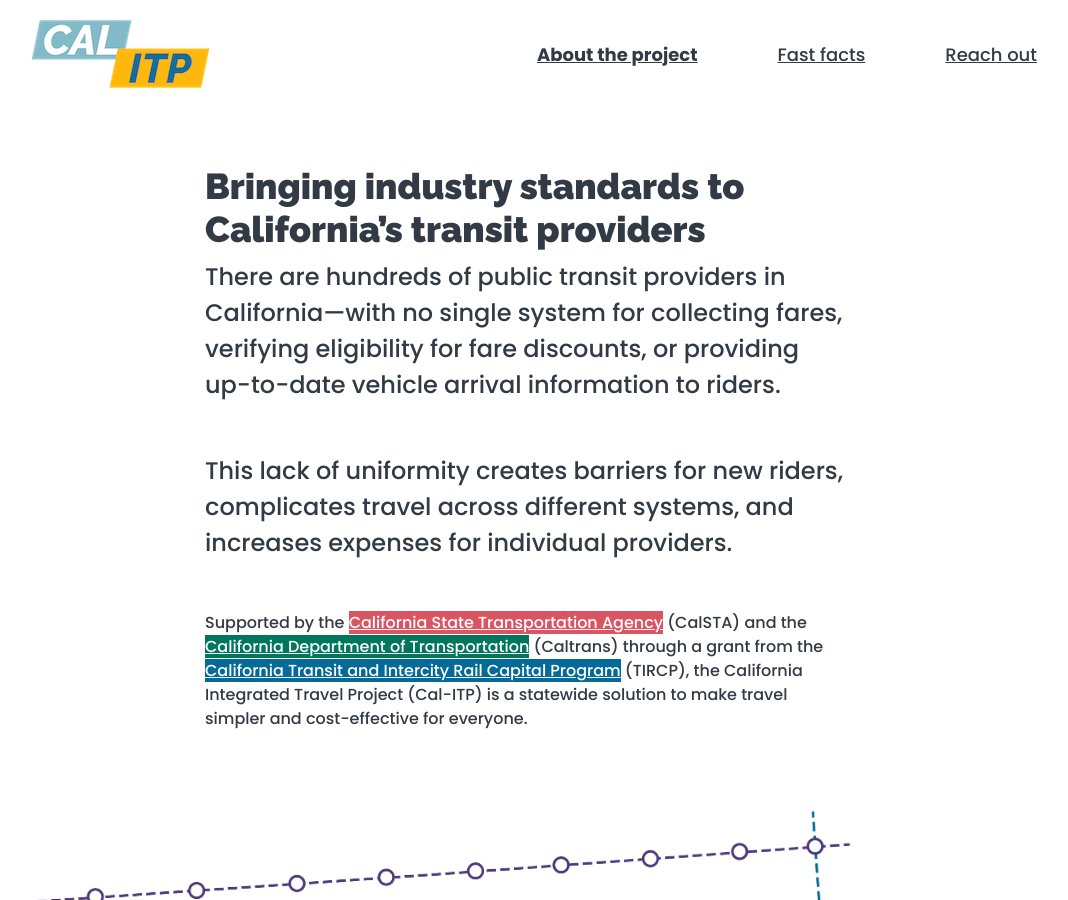
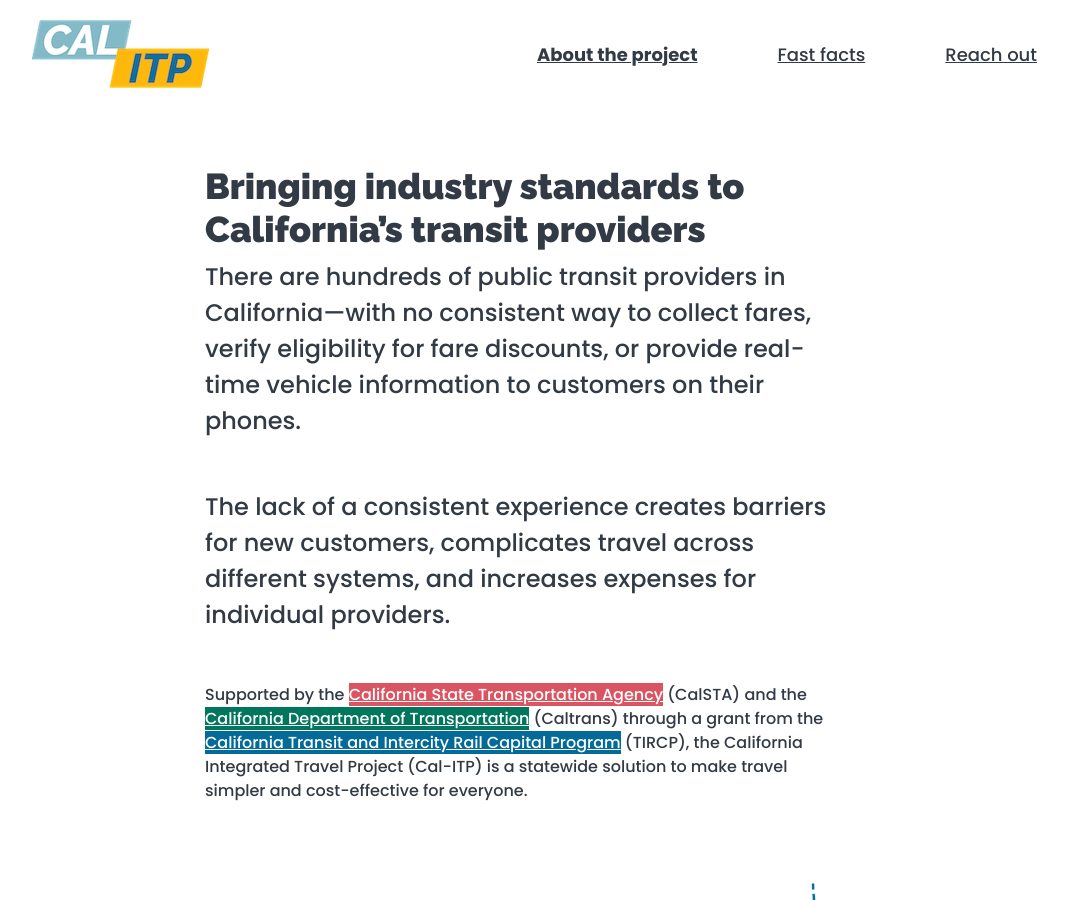
Before and after one commit to cal-itp/calitp.org, a Jekyll site: the page built from src/index.html, in a window 1280 px wide and 900 px high, scrolled down 2132 px. Shown: the whole window, without its empty margins (115-1183 px from the left). Built offline with Jekyll 4.4.1, drawn with Linux system fonts in a browser that asks for light colours.

Commit message:
fix(index): 2 copy changes in remaining grafs

```diff
--- a/src/index.html
+++ b/src/index.html
@@ -127,12 +127,12 @@
   <section id="about" class="constricted">
     <h2>Bringing industry standards to California’s transit providers</h2>
     <p class="important">
-      There are hundreds of public transit providers in California—with no single system for collecting fares, verifying
-      eligibility for fare discounts, or providing up-to-date vehicle arrival information to riders.
+      There are hundreds of public transit providers in California—with no consistent way to collect fares, verify eligibility for
+      fare discounts, or provide real-time vehicle information to customers on their phones.
     </p>
     <p class="important">
-      This lack of uniformity creates barriers for new riders, complicates travel across different systems, and increases expenses
-      for individual providers.
+      The lack of a consistent experience creates barriers for new customers, complicates travel across different systems, and
+      increases expenses for individual providers.
     </p>
     <p>
       Supported by the
```
